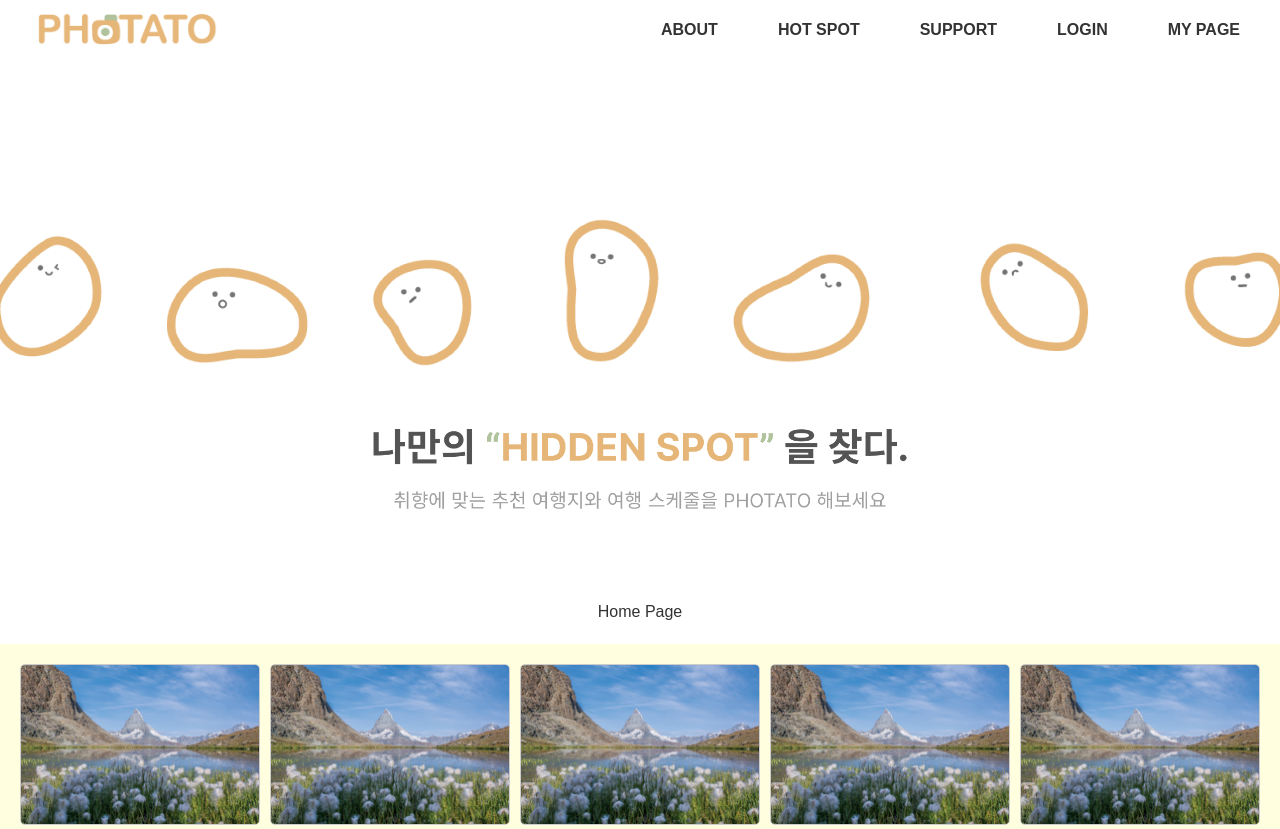
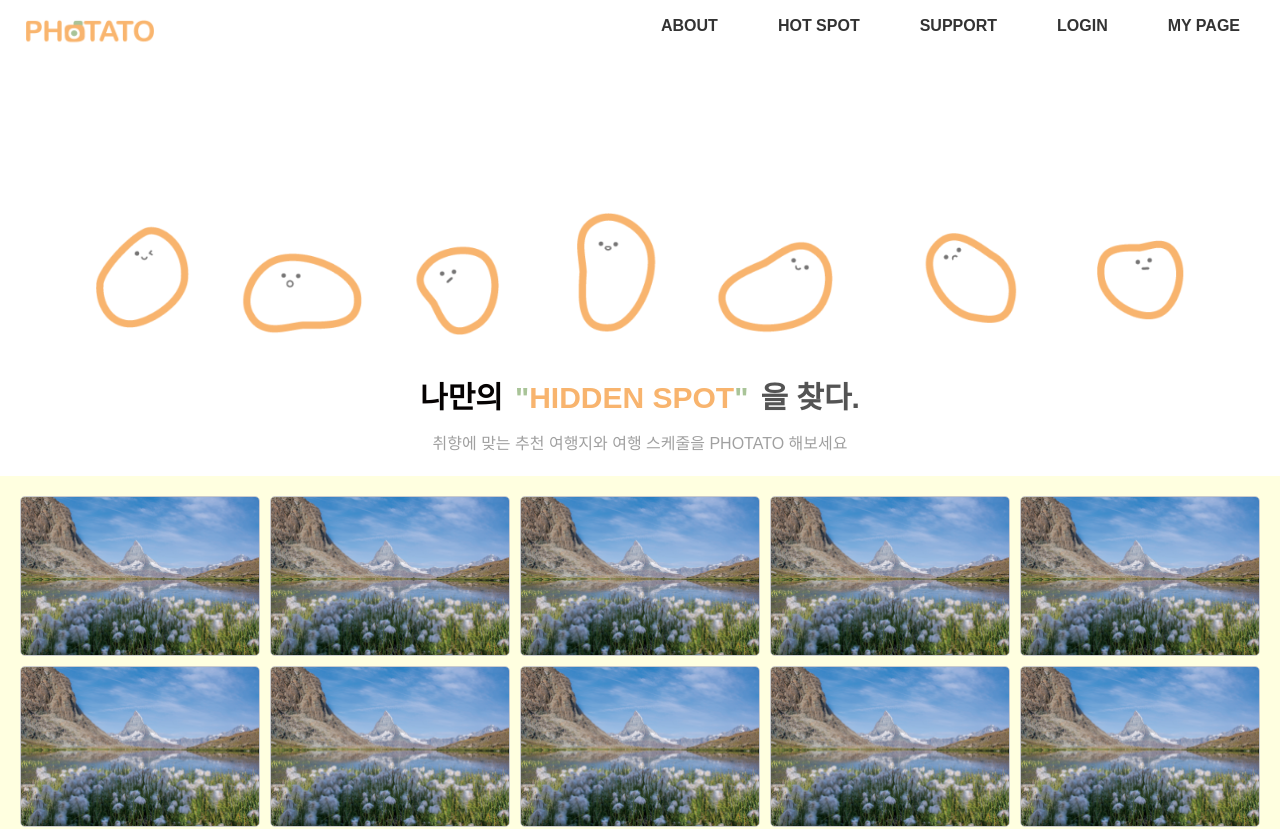
Before and after one commit to Uxic-2/Front-End, a React (Create React App) app: page / in a window 1280 px wide. Shown: the top 829 px of the page. Built offline with nearby package versions, Linux system fonts and the light colour scheme; the HTML template or start-up script is replaced by a standard one.

Commit message:
logo, home 이미지 변경, Home text 스타일 변경

```diff
--- a/src/components/Header.css
+++ b/src/components/Header.css
@@ -9,7 +9,8 @@
 
 .logo img {
   margin-left: 5%;
-    height: 50px;
+  margin-top: 10%;
+  height: 30px;
 }
 
 .nav {
@@ -55,13 +56,13 @@
 /* nav-item을 감싸는 스타일 */
 .nav-item.active::before,
 .nav-item .nav-link.active::before {
-    content: '';
+  content: "";
   position: absolute;
   top: 0;
   left: 0;
   width: 100%;
   height: 100%;
-    background-color: #A9C398;
+  background-color: #a9c398;
   border-radius: 25px;
   /* 원형 버튼을 만들기 위해 둥글게 */
   z-index: 0;
@@ -80,13 +81,13 @@
 
 .nav-item.active .nav-link::before,
 .nav-item .nav-link.active::before {
-    content: '';
+  content: "";
   position: absolute;
   top: 0;
   left: 0;
   width: 100%;
   height: 98%;
-    background-color: #A9C398;
+  background-color: #a9c398;
   border-radius: 25px;
   z-index: -1;
 }
--- a/src/components/Header.jsx
+++ b/src/components/Header.jsx
@@ -1,14 +1,14 @@
-import React from 'react';
-import { NavLink } from 'react-router-dom';
-import './Header.css';
-import logo from '../imgs/logo.png';
+import React from "react";
+import { NavLink } from "react-router-dom";
+import "./Header.css";
+import logo from "../imgs/logo.png";
 
 const Header = () => {
   return (
     <header className="header">
       <div className="logo">
         <NavLink to="/">
-          <img src={logo} alt="Logo" />
+          <img src={logo} alt="Logo" className="" />
         </NavLink>
       </div>
       <nav className="nav">
@@ -16,7 +16,9 @@ const Header = () => {
           <li className="nav-item">
             <NavLink
               to="/about"
-              className={({ isActive }) => (isActive ? 'nav-link active' : 'nav-link')}
+              className={({ isActive }) =>
+                isActive ? "nav-link active" : "nav-link"
+              }
             >
               ABOUT
             </NavLink>
@@ -24,7 +26,9 @@ const Header = () => {
           <li className="nav-item">
             <NavLink
               to="/hot-spot"
-              className={({ isActive }) => (isActive ? 'nav-link active' : 'nav-link')}
+              className={({ isActive }) =>
+                isActive ? "nav-link active" : "nav-link"
+              }
             >
               HOT SPOT
             </NavLink>
@@ -32,7 +36,9 @@ const Header = () => {
           <li className="nav-item">
             <NavLink
               to="/support"
-              className={({ isActive }) => (isActive ? 'nav-link active' : 'nav-link')}
+              className={({ isActive }) =>
+                isActive ? "nav-link active" : "nav-link"
+              }
             >
               SUPPORT
             </NavLink>
@@ -40,7 +46,9 @@ const Header = () => {
           <li className="nav-item">
             <NavLink
               to="/login"
-              className={({ isActive }) => (isActive ? 'nav-link active' : 'nav-link')}
+              className={({ isActive }) =>
+                isActive ? "nav-link active" : "nav-link"
+              }
             >
               LOGIN
             </NavLink>
@@ -48,12 +56,13 @@ const Header = () => {
           <li className="nav-item">
             <NavLink
               to="/mypage"
-              className={({ isActive }) => (isActive ? 'nav-link active' : 'nav-link')}
+              className={({ isActive }) =>
+                isActive ? "nav-link active" : "nav-link"
+              }
             >
               MY PAGE
             </NavLink>
           </li>
-
         </ul>
       </nav>
     </header>
--- a/src/pages/Home.jsx
+++ b/src/pages/Home.jsx
@@ -1,17 +1,38 @@
-import React from 'react';
-import '../styles/home.css';
-import mainBanner from '../imgs/main_banner.png';
-import exampleImage from '../imgs/example_image.jpg';
+import React from "react";
+import "../styles/home.css";
+// import mainBanner from "../imgs/main_banner.png";
+import mainBanner from "../imgs/potato.png";
+import exampleImage from "../imgs/example_image.jpg";
 
 const Home = () => {
   return (
-    <div className="home">
-      <img src={mainBanner} alt="Main Banner" className="main-banner" />
-      <h1>Home Page</h1>
+    <div className="relative overflow-hidden w-[100vw]">
+      <img
+        src={mainBanner}
+        alt="Main Banner"
+        className="w-[85%] m-auto mt-[20vh] object-cover"
+      />
+      <div className="flex m-10 mb-0 justify-center">
+        <div className="flex text-[30px] font-bold">
+          <div className="text-[#050202]">나만의 </div>
+          <div className="text-main-green ml-3">"</div>
+          <div className="text-main-orange">HIDDEN SPOT</div>
+          <div className="text-main-green mr-3">"</div>
+          <div className="text-[#545454]">을 찾다.</div>
+        </div>
+      </div>
+      <div className="flex m-3 justify-center text-[16px] text-[#A0A0A0]">
+        취향에 맞는 추천 여행지와 여행 스케줄을 PHOTATO 해보세요
+      </div>
       <div className="image-grid">
         {/* 10개의 예제 이미지를 추가 */}
         {Array.from({ length: 10 }).map((_, index) => (
-          <img src={exampleImage} alt={`Example ${index + 1}`} key={index} className="grid-image" />
+          <img
+            src={exampleImage}
+            alt={`Example ${index + 1}`}
+            key={index}
+            className="grid-image"
+          />
         ))}
       </div>
     </div>
--- a/src/pages/MySchedule.jsx
+++ b/src/pages/MySchedule.jsx
@@ -32,14 +32,14 @@ function MySchedule() {
       <div className="flex-1 p-4 ">
         <div className="items-center mb-10">
           <div className="flex ">
-            <h2 className="text-2xl">저장한 스케쥴</h2>
+            <h2 className="text-2xl">저장한 스케줄</h2>
           </div>
         </div>
-        <div className=" m-auto w-[70%] border-2 border-main-orange rounded-xl">
+        <div className="m-auto w-[70%] border-2 border-main-orange rounded-xl">
           {Array.from(Array(Math.ceil(myFolder.length / listItems)).keys()).map(
             (v) => {
               return (
-                <div className="flex p-2 m-auto w-[50%]">
+                <div className="flex m-auto w-[80%]">
                   {Array.from(
                     {
                       length:
@@ -50,7 +50,7 @@ function MySchedule() {
                     (_, i) => v * 3 + i
                   ).map((spot, index) => {
                     return (
-                      <div className="flex flex-col items-center w-[200px] h-[250px]">
+                      <div className="flex flex-col items-center w-[33%] mt-20">
                         <img
                           src={schedule_icon}
                           className="w-[120px] h-[120px]"
--- a/src/styles/home.css
+++ b/src/styles/home.css
@@ -6,8 +6,8 @@
 }
 
 .main-banner {
-    width: 100vw;
-    height: 65vh;
+  width: 85vw;
+  margin: 0 auto;
   object-fit: cover;
 }
 
```
Also changed, not shown: src/imgs/logo.png, src/imgs/potato.png (added). Lines whose indentation alone changed are shown as unchanged.
